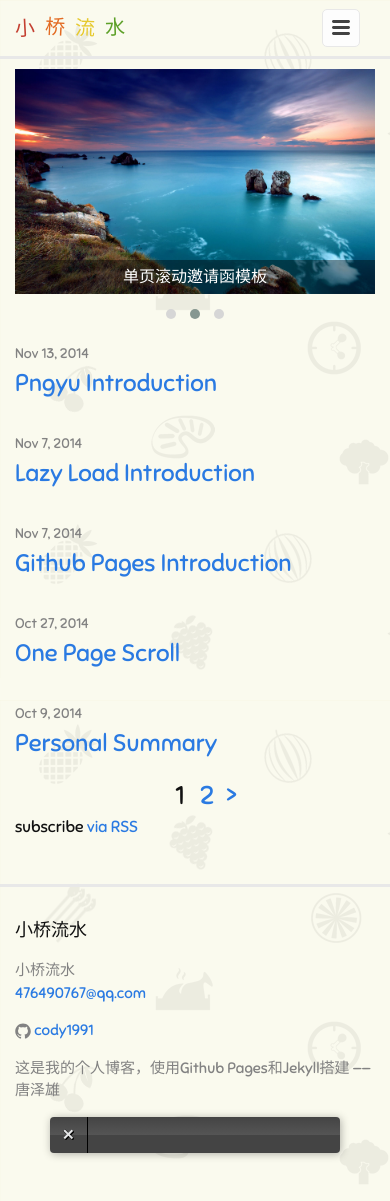
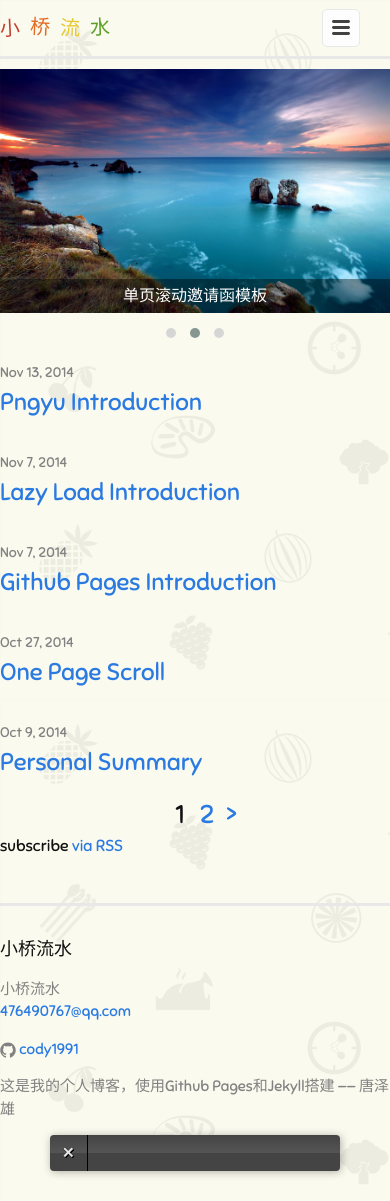
Before and after one commit to luojiyin1987/sysutangzxBlog, a Jekyll site: the page built from index.html, in a window 390 px wide. Built offline with Jekyll 4.4.1, drawn with Linux system fonts in a browser that asks for light colours; the list of posts is cut into pages by our own code.

Commit message:
no message

```diff
--- a/css/main.css
+++ b/css/main.css
@@ -627,6 +627,10 @@ pre > code {
     text-decoration: none;
 }
 @media all and (max-width: 480px) {
+    .wrapper {
+        padding-left: 0;
+        padding-right: 0;
+    }
     .audiojs .time {
         display: none;
     }
```
